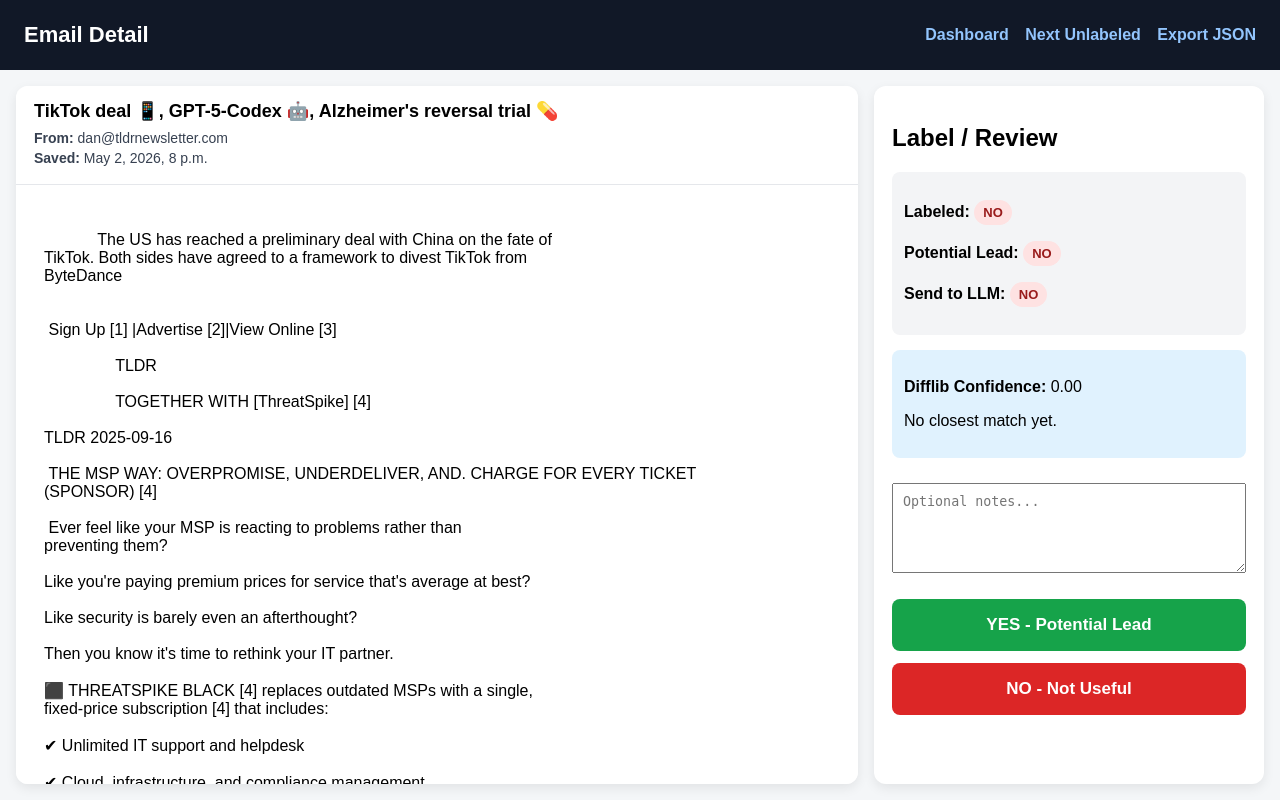
After one commit to FletcherCrowe/Deal_site, a Django app: page /email-detail/99/ in a window 1280 px wide. The commit adds this page. Run offline with Django 5.2, Linux system fonts and the light colour scheme; data comes from the database, SQL or seed files in the repository.

Commit message:
Add dashboard email detail labeling page

```diff
--- a/deals/services.py
+++ b/deals/services.py
@@ -384,7 +384,6 @@
 
     creds = Credentials.from_authorized_user_info(
         account.token_json,
-        SCOPES
     )
 
     if creds.expired and creds.refresh_token:
@@ -410,7 +409,6 @@
 
     creds = Credentials.from_authorized_user_file(
         "token.json",
-        SCOPES
     )
 
     service = build("gmail", "v1", credentials=creds)
--- /dev/null
+++ b/deals/templates/deals/email_detail.html
@@ -0,0 +1,263 @@
+<!DOCTYPE html>
+<html>
+<head>
+    <title>Email Detail</title>
+
+    <style>
+        * {
+            box-sizing: border-box;
+        }
+
+        body {
+            font-family: Arial, sans-serif;
+            background: #f4f6f8;
+            margin: 0;
+            padding: 0;
+            overflow: hidden;
+        }
+
+        .topbar {
+            height: 70px;
+            background: #111827;
+            color: white;
+            padding: 14px 24px;
+            display: flex;
+            justify-content: space-between;
+            align-items: center;
+        }
+
+        .topbar h1 {
+            font-size: 22px;
+            margin: 0;
+        }
+
+        .topbar a {
+            color: #93c5fd;
+            margin-left: 12px;
+            text-decoration: none;
+            font-weight: bold;
+        }
+
+        .page {
+            height: calc(100vh - 70px);
+            display: grid;
+            grid-template-columns: minmax(0, 1fr) 390px;
+            gap: 16px;
+            padding: 16px;
+        }
+
+        .email-panel,
+        .label-panel {
+            background: white;
+            border-radius: 12px;
+            overflow: hidden;
+            box-shadow: 0 4px 12px rgba(0,0,0,0.08);
+        }
+
+        .email-header {
+            padding: 14px 18px;
+            border-bottom: 1px solid #e5e7eb;
+            background: #ffffff;
+        }
+
+        .email-header h2 {
+            margin: 0 0 8px;
+            font-size: 18px;
+        }
+
+        .email-header p {
+            margin: 4px 0;
+            font-size: 14px;
+            color: #374151;
+        }
+
+        .email-frame {
+            width: 100%;
+            height: calc(100vh - 185px);
+            border: none;
+            background: white;
+        }
+
+        .label-panel {
+            padding: 18px;
+            overflow-y: auto;
+        }
+
+        .status-box {
+            background: #f3f4f6;
+            padding: 12px;
+            border-radius: 8px;
+            margin-bottom: 15px;
+        }
+
+        .confidence {
+            background: #e0f2fe;
+            padding: 12px;
+            border-radius: 8px;
+            margin-bottom: 15px;
+        }
+
+        .match-box {
+            background: #f3f4f6;
+            padding: 12px;
+            border-radius: 8px;
+            max-height: 180px;
+            overflow-y: auto;
+            font-size: 13px;
+            margin-bottom: 16px;
+        }
+
+        textarea {
+            width: 100%;
+            height: 90px;
+            padding: 10px;
+            margin: 10px 0;
+            resize: vertical;
+        }
+
+        button {
+            width: 100%;
+            padding: 16px;
+            margin-top: 12px;
+            border: none;
+            border-radius: 8px;
+            font-size: 17px;
+            font-weight: bold;
+            cursor: pointer;
+        }
+
+        .yes {
+            background: #16a34a;
+            color: white;
+        }
+
+        .no {
+            background: #dc2626;
+            color: white;
+        }
+
+        .badge {
+            display: inline-block;
+            padding: 5px 9px;
+            border-radius: 999px;
+            font-size: 13px;
+            font-weight: bold;
+        }
+
+        .green {
+            background: #dcfce7;
+            color: #166534;
+        }
+
+        .red {
+            background: #fee2e2;
+            color: #991b1b;
+        }
+
+        .blue {
+            background: #dbeafe;
+            color: #1e40af;
+        }
+    </style>
+</head>
+
+<body>
+
+<div class="topbar">
+    <h1>Email Detail</h1>
+
+    <div>
+        <a href="/">Dashboard</a>
+        <a href="/label-emails/">Next Unlabeled</a>
+        <a href="/export-labeled-emails/">Export JSON</a>
+    </div>
+</div>
+
+<div class="page">
+
+    <div class="email-panel">
+        <div class="email-header">
+            <h2>{{ deal.subject }}</h2>
+            <p><b>From:</b> {{ deal.sender }}</p>
+            <p><b>Saved:</b> {{ deal.created_at }}</p>
+        </div>
+
+        <iframe
+            class="email-frame"
+            src="{% url 'email_preview' deal.id %}"
+            sandbox="allow-same-origin allow-popups allow-popups-to-escape-sandbox">
+        </iframe>
+    </div>
+
+    <div class="label-panel">
+        <h2>Label / Review</h2>
+
+        {% for message in messages %}
+            <p><b>{{ message }}</b></p>
+        {% endfor %}
+
+        <div class="status-box">
+            <p>
+                <b>Labeled:</b>
+                {% if deal.is_labeled %}
+                    <span class="badge green">YES</span>
+                {% else %}
+                    <span class="badge red">NO</span>
+                {% endif %}
+            </p>
+
+            <p>
+                <b>Potential Lead:</b>
+                {% if deal.is_potential_lead %}
+                    <span class="badge green">YES</span>
+                {% else %}
+                    <span class="badge red">NO</span>
+                {% endif %}
+            </p>
+
+            <p>
+                <b>Send to LLM:</b>
+                {% if deal.send_to_llm %}
+                    <span class="badge blue">YES</span>
+                {% else %}
+                    <span class="badge red">NO</span>
+                {% endif %}
+            </p>
+        </div>
+
+        <div class="confidence">
+            <p><b>Difflib Confidence:</b> {{ deal.difflib_score|default:0|floatformat:2 }}</p>
+
+            {% if deal.matched_example_subject %}
+                <p><b>Closest Match:</b> {{ deal.matched_example_subject }}</p>
+            {% else %}
+                <p>No closest match yet.</p>
+            {% endif %}
+        </div>
+
+        {% if deal.matched_example_body %}
+            <h3>Matched Example</h3>
+            <div class="match-box">
+                {{ deal.matched_example_body }}
+            </div>
+        {% endif %}
+
+        <form method="POST" action="{% url 'save_email_label_from_detail' deal.id %}">
+            {% csrf_token %}
+
+            <textarea name="label_notes" placeholder="Optional notes...">{{ deal.label_notes }}</textarea>
+
+            <button class="yes" type="submit" name="label" value="yes">
+                YES - Potential Lead
+            </button>
+
+            <button class="no" type="submit" name="label" value="no">
+                NO - Not Useful
+            </button>
+        </form>
+    </div>
+
+</div>
+
+</body>
+</html>
--- a/deals/urls.py
+++ b/deals/urls.py
@@ -29,4 +29,10 @@
     path("upload-labeled-emails/", views.upload_labeled_emails, name="upload_labeled_emails"),
     path("reset-gmail/", views.reset_gmail_connection, name="reset_gmail_connection"),
     path("gmail-status/", views.gmail_status, name="gmail_status"),
+    path("email-detail/<int:deal_id>/", views.email_detail, name="email_detail"),
+    path(
+        "email-detail/<int:deal_id>/save-label/",
+        views.save_email_label_from_detail,
+        name="save_email_label_from_detail"
+    ),
 ]
--- a/deals/views.py
+++ b/deals/views.py
@@ -41,7 +41,48 @@
 from django.shortcuts import redirect
 from django.contrib import messages
 from .models import GmailAccount
+from django.shortcuts import render, redirect, get_object_or_404
+from django.contrib import messages
+from .models import Deal
 
+
+def email_detail(request, deal_id):
+    deal = get_object_or_404(Deal, id=deal_id)
+
+    return render(request, "deals/email_detail.html", {
+        "deal": deal
+    })
+
+
+def save_email_label_from_detail(request, deal_id):
+    deal = get_object_or_404(Deal, id=deal_id)
+
+    if request.method != "POST":
+        return redirect("email_detail", deal_id=deal.id)
+
+    label = request.POST.get("label")
+    label_notes = request.POST.get("label_notes", "")
+
+    if label == "yes":
+        deal.is_labeled = True
+        deal.is_potential_lead = True
+        deal.send_to_llm = True
+        deal.label_notes = label_notes
+        deal.save()
+        messages.success(request, "Email labeled YES - Potential Lead.")
+
+    elif label == "no":
+        deal.is_labeled = True
+        deal.is_potential_lead = False
+        deal.send_to_llm = False
+        deal.label_notes = label_notes
+        deal.save()
+        messages.success(request, "Email labeled NO - Not Useful.")
+
+    else:
+        messages.error(request, "Invalid label.")
+
+    return redirect("email_detail", deal_id=deal.id)
 
 def reset_gmail_connection(request):
     GmailAccount.objects.all().delete()
```
Also changed, not shown: deals/templates/deals/dashboard.html (+133 -11 lines).
